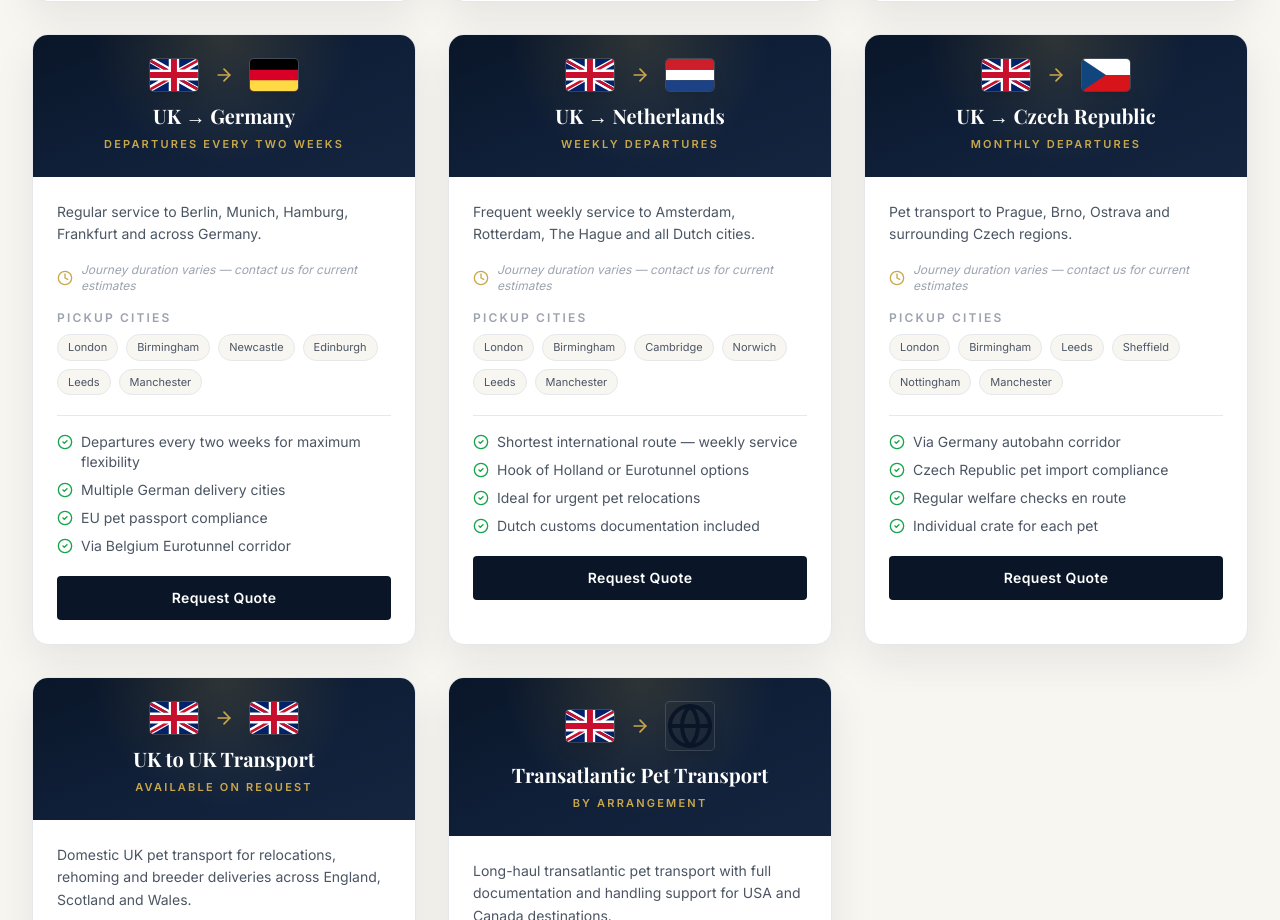
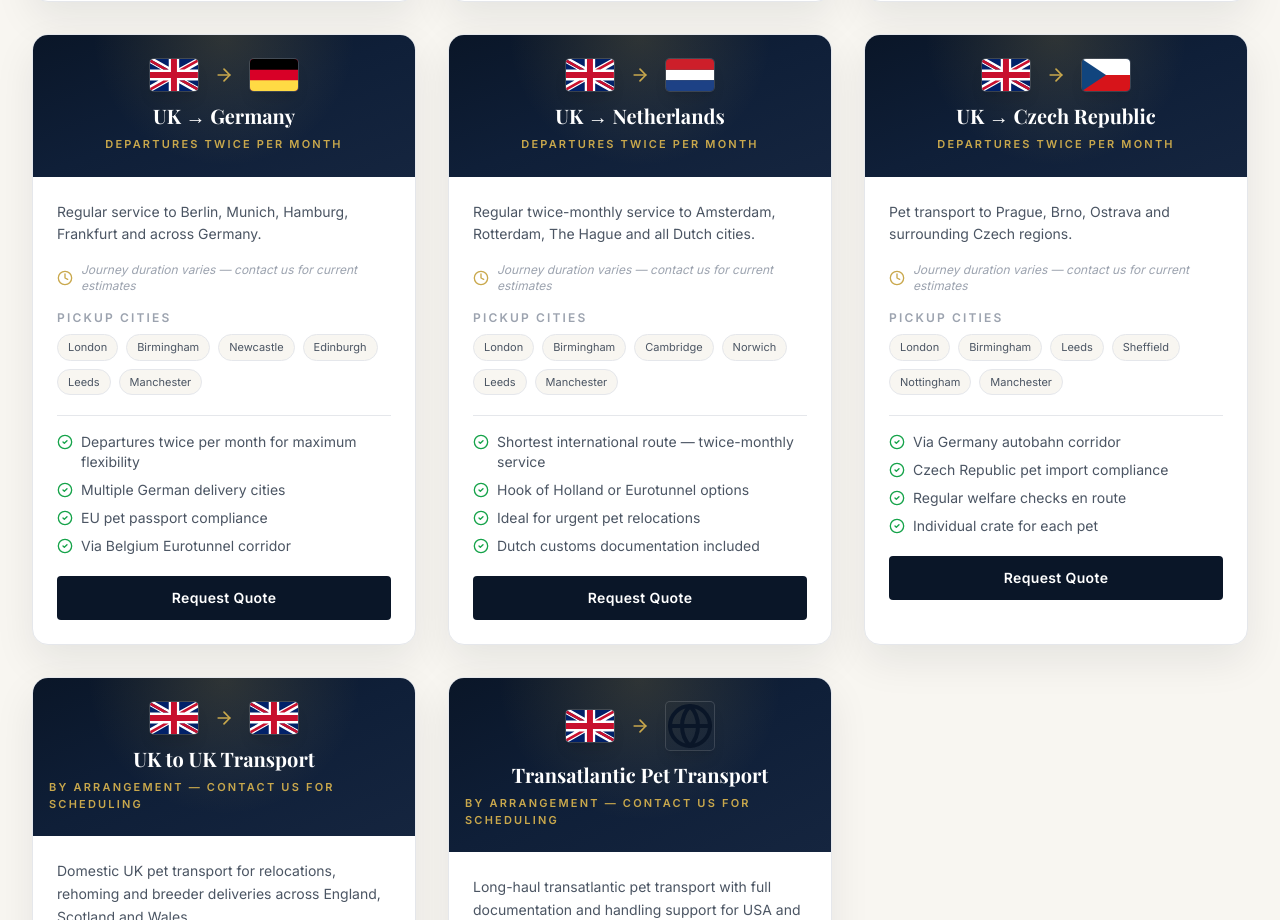
Before and after one commit to Aailaimran/EuroPet, a Next.js app: page /routes in a window 1280 px wide. Shown: the part 1880-2800 px from the top of the page. Built offline with nearby package versions, Linux system fonts and the light colour scheme; a web font is replaced by a local one.

Commit message:
feat: remove crate count references updated to fleet messaging, standardise all departure frequencies to twice monthly, replace logo with transparent background version

```diff
--- a/components/home/HeroSection.tsx
+++ b/components/home/HeroSection.tsx
@@ -23,7 +23,7 @@ import {
 const badges = [
   'DEFRA Type 2\nAuthorised',
   'TRACES\nRegistered',
-  '18-Crate\nVehicle',
+  'Multiple\nVehicles',
   'Scheduled Eastern\nEurope Routes',
 ]
 
--- a/components/home/VehicleSection.tsx
+++ b/components/home/VehicleSection.tsx
@@ -1,10 +1,4 @@
-// TODO — CONFIRM WITH TAZ/CLIENT: Content currently
-// describes ONE purpose-built 18-crate vehicle
-// (matching the hero badge) rather than a "fleet".
-// If the business has or plans multiple vehicles,
-// please confirm and we will update this section
-// (and the hero badge) to describe a fleet with
-// multiple vehicle sizes instead.
+// Updated to describe fleet of multiple vehicles per client request.
 
 'use client'
 
@@ -68,7 +62,7 @@ export default function VehicleSection() {
               animate={isInView ? 'visible' : 'hidden'}
               className="text-gray-300 text-sm leading-relaxed mb-6"
             >
-              Our purpose-built, climate-controlled vehicle is configured for the safe and comfortable transport of pets in individual secure crates, with 18 individual crate spaces available per journey.
+              Our fleet of purpose-built, climate-controlled vehicles is configured for the safe and comfortable transport of pets in individual secure crates, catering for single pets through to large rescue or breeder consignments.
             </motion.p>
 
             <motion.ul
@@ -91,7 +85,7 @@ export default function VehicleSection() {
 
             <div className="mt-6 pt-6 border-t border-white/10">
               <p className="text-brand-gold text-xs uppercase tracking-widest font-semibold mb-3">
-                Suitable For
+                Our Fleet
               </p>
               <div className="grid grid-cols-2 gap-2">
                 {[
--- a/components/layout/Footer.tsx
+++ b/components/layout/Footer.tsx
@@ -202,7 +202,7 @@ export default function Footer() {
                 width={200}
                 height={75}
                 priority={false}
-                className="object-contain h-16 w-auto drop-shadow-sm"
+                className="object-contain h-16 w-auto"
               />
             </Link>
             <p className="text-gray-400 text-sm leading-relaxed mt-3 max-w-xs">
--- a/components/layout/Navbar.tsx
+++ b/components/layout/Navbar.tsx
@@ -46,14 +46,14 @@ export default function Navbar() {
         <div className="flex items-center justify-between h-20 md:h-28">
 
           {/* Logo */}
-          <Link href="/" className="flex items-center" data-cursor="hover">
+          <Link href="/" className="inline-block flex-shrink-0" data-cursor="hover">
             <Image
               src="/logo.png"
               alt="Euro Pet Express"
               width={240}
               height={90}
               priority={true}
-              className="object-contain h-16 md:h-20 w-auto drop-shadow-sm"
+              className="object-contain h-16 md:h-20 w-auto"
             />
           </Link>
 
--- a/lib/routesData.ts
+++ b/lib/routesData.ts
@@ -1,15 +1,5 @@
-// TODO — CONFIRM WITH CLIENT: Current departure
-// frequencies are:
-//   UK → Netherlands: Weekly
-//   UK → France: Every two weeks (was "bi-weekly")
-//   UK → Germany: Every two weeks (was "bi-weekly")
-//   UK → Romania: Twice monthly
-//   UK → Spain: Twice monthly
-//   UK → Serbia, Hungary, Croatia, Czech Republic:
-//   Monthly
-// Please confirm these frequencies are accurate to
-// actual operating schedule, or provide updated
-// frequencies for each route.
+// Departure frequencies standardised to "Departures twice per month" per client request.
+// Bespoke routes (Transatlantic, UK-UK) use "By arrangement — contact us for scheduling".
 
 export interface Route {
   id: string;
@@ -38,7 +28,7 @@ export const ROUTES: Route[] = [
     originCode: "GB",
     destinationCode: "RS",
     slug: "uk-serbia",
-    departureFrequency: "Monthly departures",
+    departureFrequency: "Departures twice per month",
     shortDescription: "Safe and direct pet transport from the UK to Belgrade and surrounding areas.",
     pickupCities: ["London", "Birmingham", "Leeds", "Bristol", "Manchester"],
     typicalTravelTime: "Approximately 28–36 hours",
@@ -82,7 +72,7 @@ export const ROUTES: Route[] = [
     originCode: "GB",
     destinationCode: "HU",
     slug: "uk-hungary",
-    departureFrequency: "Monthly departures",
+    departureFrequency: "Departures twice per month",
     shortDescription: "Comfortable pet transport from the UK to Budapest and surrounding Hungarian cities.",
     pickupCities: ["London", "Birmingham", "Nottingham", "Coventry", "Manchester"],
     typicalTravelTime: "Approximately 26–34 hours",
@@ -104,7 +94,7 @@ export const ROUTES: Route[] = [
     originCode: "GB",
     destinationCode: "HR",
     slug: "uk-croatia",
-    departureFrequency: "Monthly departures",
+    departureFrequency: "Departures twice per month",
     shortDescription: "Pet transport from the UK to Zagreb, Split, and key Croatian cities.",
     pickupCities: ["London", "Birmingham", "Bristol", "Southampton", "Reading"],
     typicalTravelTime: "Approximately 30–38 hours",
@@ -126,15 +116,15 @@ export const ROUTES: Route[] = [
     originCode: "GB",
     destinationCode: "FR",
     slug: "uk-france",
-    departureFrequency: "Departures every two weeks",
-    shortDescription: "Regular departures every two weeks from the UK to Paris, Lyon, Marseille and across France.",
+    departureFrequency: "Departures twice per month",
+    shortDescription: "Regular twice-monthly departures from the UK to Paris, Lyon, Marseille and across France.",
     pickupCities: ["London", "Birmingham", "Leeds", "Bristol", "Southampton", "Cambridge", "Manchester"],
     typicalTravelTime: "Approximately 8–16 hours",
     priceFrom: 0,
     routeHighlights: [
       "Fastest European route available",
       "Eurotunnel or ferry crossing options",
-      "Departures every two weeks for flexibility",
+      "Departures twice per month for flexibility",
       "Most affordable European destination"
     ],
     isActive: true,
@@ -170,13 +160,13 @@ export const ROUTES: Route[] = [
     originCode: "GB",
     destinationCode: "DE",
     slug: "uk-germany",
-    departureFrequency: "Departures every two weeks",
+    departureFrequency: "Departures twice per month",
     shortDescription: "Regular service to Berlin, Munich, Hamburg, Frankfurt and across Germany.",
     pickupCities: ["London", "Birmingham", "Newcastle", "Edinburgh", "Leeds", "Manchester"],
     typicalTravelTime: "Approximately 14–20 hours",
     priceFrom: 0,
     routeHighlights: [
-      "Departures every two weeks for maximum flexibility",
+      "Departures twice per month for maximum flexibility",
       "Multiple German delivery cities",
       "EU pet passport compliance",
       "Via Belgium Eurotunnel corridor"
@@ -192,13 +182,13 @@ export const ROUTES: Route[] = [
     originCode: "GB",
     destinationCode: "NL",
     slug: "uk-netherlands",
-    departureFrequency: "Weekly departures",
-    shortDescription: "Frequent weekly service to Amsterdam, Rotterdam, The Hague and all Dutch cities.",
+    departureFrequency: "Departures twice per month",
+    shortDescription: "Regular twice-monthly service to Amsterdam, Rotterdam, The Hague and all Dutch cities.",
     pickupCities: ["London", "Birmingham", "Cambridge", "Norwich", "Leeds", "Manchester"],
     typicalTravelTime: "Approximately 6–10 hours",
     priceFrom: 0,
     routeHighlights: [
-      "Shortest international route — weekly service",
+      "Shortest international route — twice-monthly service",
       "Hook of Holland or Eurotunnel options",
       "Ideal for urgent pet relocations",
       "Dutch customs documentation included"
@@ -214,7 +204,7 @@ export const ROUTES: Route[] = [
     originCode: "GB",
     destinationCode: "CZ",
     slug: "uk-czech-republic",
-    departureFrequency: "Monthly departures",
+    departureFrequency: "Departures twice per month",
     shortDescription: "Pet transport to Prague, Brno, Ostrava and surrounding Czech regions.",
     pickupCities: ["London", "Birmingham", "Leeds", "Sheffield", "Nottingham", "Manchester"],
     typicalTravelTime: "Approximately 18–24 hours",
@@ -236,7 +226,7 @@ export const ROUTES: Route[] = [
     originCode: "GB",
     destinationCode: "GB",
     slug: "uk-uk",
-    departureFrequency: "Available on request",
+    departureFrequency: "By arrangement — contact us for scheduling",
     shortDescription: "Domestic UK pet transport for relocations, rehoming and breeder deliveries across England, Scotland and Wales.",
     pickupCities: ["London", "Birmingham", "Manchester", "Edinburgh", "Cardiff", "Bristol"],
     typicalTravelTime: "Varies by destination",
@@ -258,7 +248,7 @@ export const ROUTES: Route[] = [
     originCode: "GB",
     destinationCode: "US",
     slug: "transatlantic",
-    departureFrequency: "By arrangement",
+    departureFrequency: "By arrangement — contact us for scheduling",
     shortDescription: "Long-haul transatlantic pet transport with full documentation and handling support for USA and Canada destinations.",
     pickupCities: ["London Heathrow", "Manchester", "Edinburgh"],
     typicalTravelTime: "Varies by arrangement",
```
